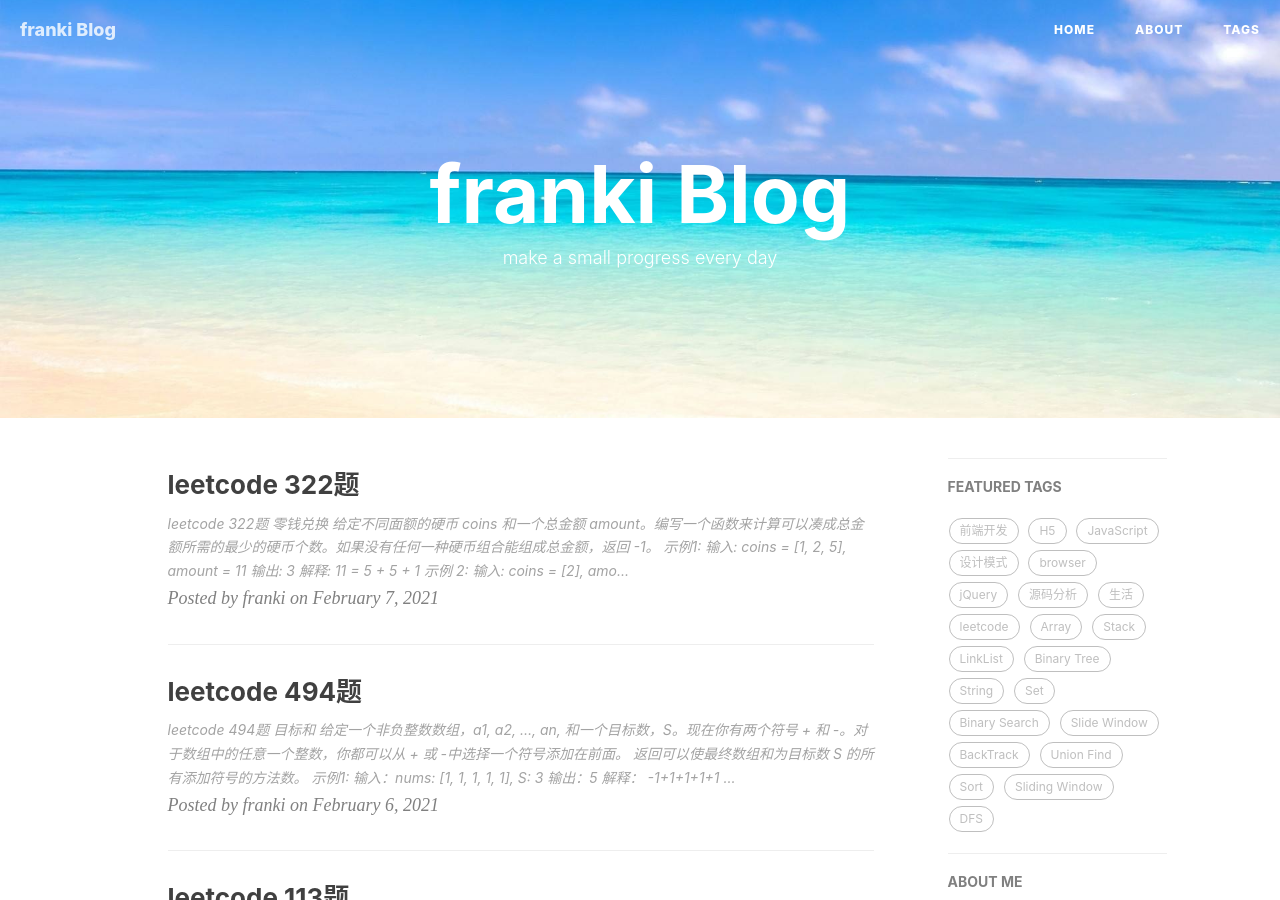
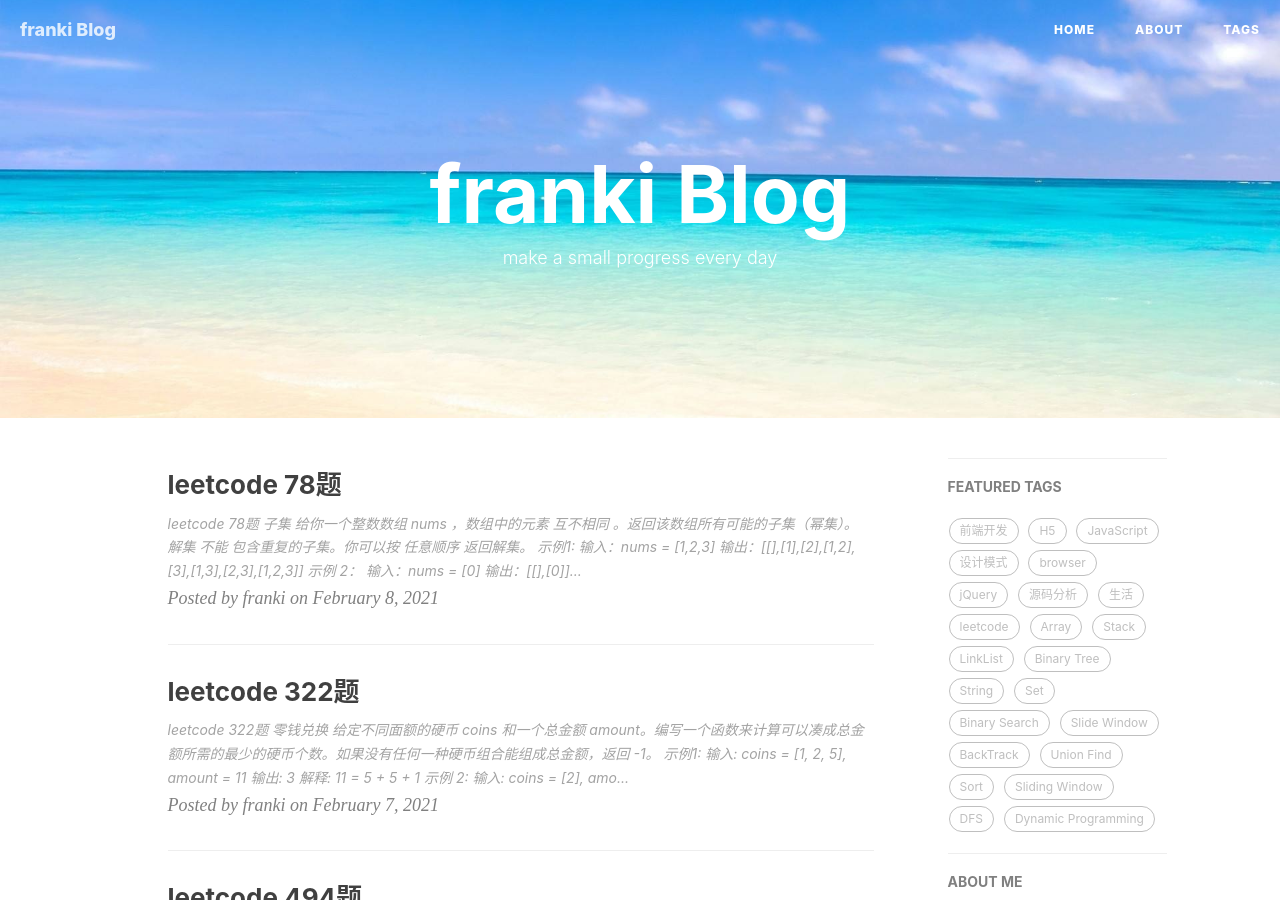
Before and after one commit to NikFranki/NikFranki.github.io, a Jekyll site: the page built from index.html, in a window 1280 px wide and 900 px high. Built offline with Jekyll 4.4.1, drawn with Linux system fonts in a browser that asks for light colours; nearby versions of some CDN libraries; the list of posts is cut into pages by our own code; comment, search, counter and statistics services are not loaded; some of the changed text lies outside the part shown.

Commit message:
feat: add leetcode 78

````diff
--- a/_posts/2021-02-06-leetcode494.md
+++ b/_posts/2021-02-06-leetcode494.md
@@ -7,7 +7,7 @@ author:     "franki"
 header-img: ""
 catalog: true
 tags:
-    - DFS
+    - Dynamic Programming
 ---
 
 ## leetcode 494题 目标和
--- a/_posts/2021-02-07-leetcode322.md
+++ b/_posts/2021-02-07-leetcode322.md
@@ -7,7 +7,7 @@ author:     "franki"
 header-img: ""
 catalog: true
 tags:
-    - DFS
+    - Dynamic Programming
 ---
 
 ## leetcode 322题 零钱兑换
--- /dev/null
+++ b/_posts/2021-02-08-leetcode78.md
@@ -0,0 +1,60 @@
+---
+layout:     post
+title:      "leetcode 78题"
+subtitle:   ""
+date:       2021-02-08
+author:     "franki"
+header-img: ""
+catalog: true
+tags:
+    - DFS
+---
+
+## leetcode 78题 子集
+
+给你一个整数数组 nums ，数组中的元素 互不相同 。返回该数组所有可能的子集（幂集）。
+
+解集 不能 包含重复的子集。你可以按 任意顺序 返回解集。
+
+示例1:
+
+```bash
+输入：nums = [1,2,3]
+输出：[[],[1],[2],[1,2],[3],[1,3],[2,3],[1,2,3]]
+示例 2：
+
+输入：nums = [0]
+输出：[[],[0]]
+```
+
+### 思路
+
+dfs
+
+### 代码
+
+```js
+var subsets = function(nums) {
+    const n = nums.length;
+    const ans = [];
+    const t = [];
+
+    const dfs = (cur) => {
+        if (cur === n) {
+            ans.push(t.slice());
+            return;
+        }
+        t.push(nums[cur]);
+        dfs(cur+1);
+        t.pop();
+        dfs(cur+1);
+    };
+    dfs(0);
+    return ans;
+};
+```
+
+### 复杂度分析
+
+- 时间复杂度: O(N^2)
+- 空间复杂度: O(N)
````
